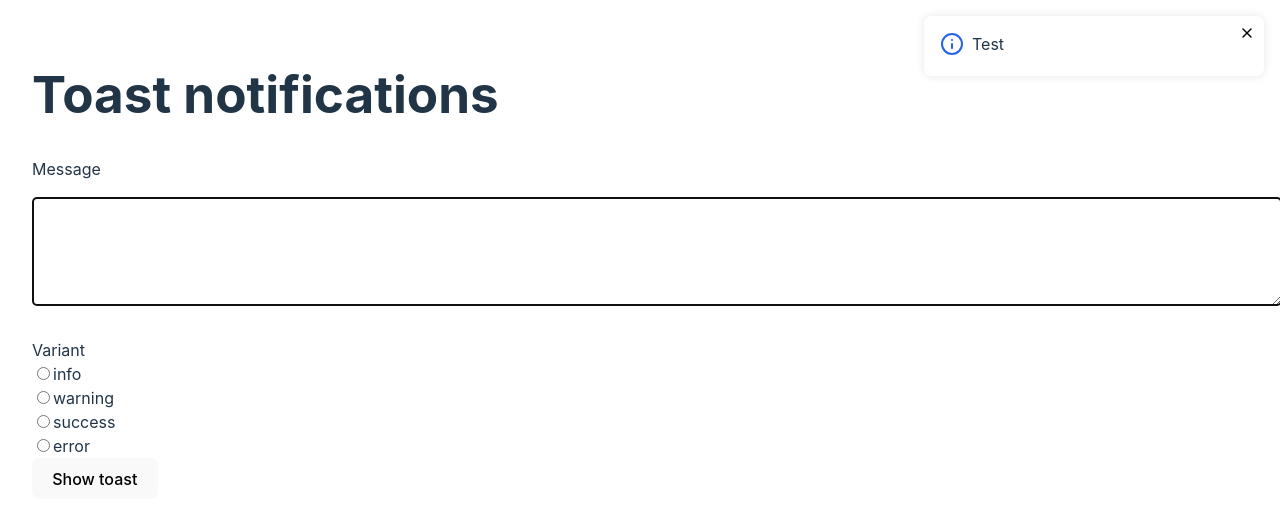
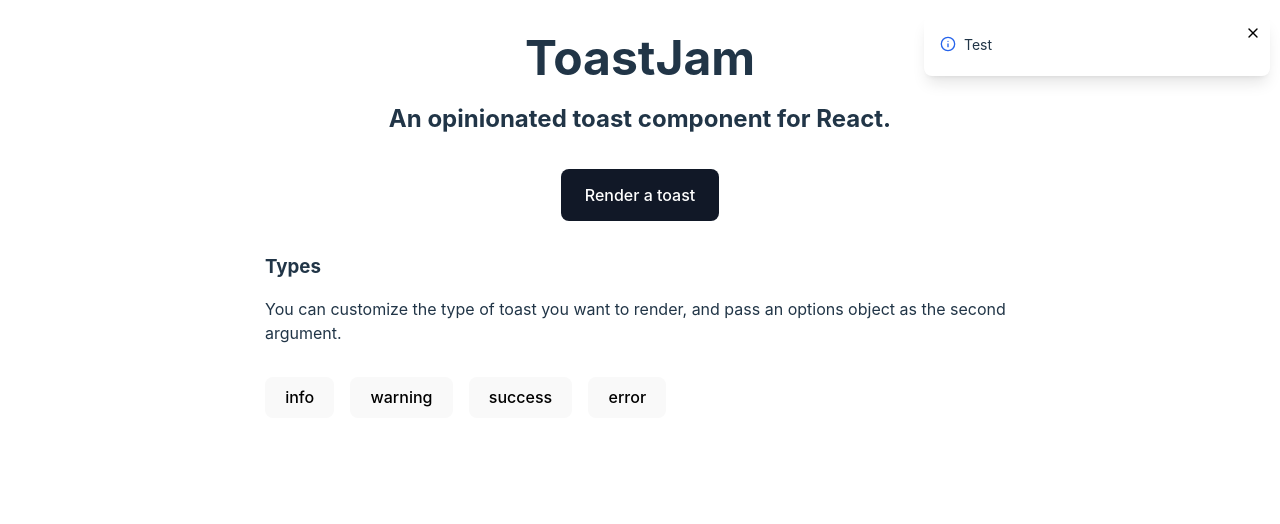
Before and after one commit to younessbennaj/toast-notifications, a React (Vite) app: page / in a window 1280 px wide. Shown: the top 524 px of the page. Built offline with nearby package versions, Linux system fonts and the light colour scheme.

Commit message:
feat: improve documentation

```diff
--- a/src/App.css
+++ b/src/App.css
@@ -11,3 +11,24 @@ textarea {
   border-radius: 4px;
   border: 1px solid #ccc;
 }
+
+main {
+  max-width: 750px;
+  margin: 0 auto;
+}
+
+.primary-button {
+  background-color: #111827;
+  color: white;
+  border: none;
+  padding: 1em 1.5em;
+  border-radius: 8px;
+  font-size: 1em;
+  font-weight: 500;
+  cursor: pointer;
+  transition: background-color 0.25s;
+}
+
+.primary-button:focus-within {
+  outline: 8px auto #d1d5db;
+}
--- a/src/App.tsx
+++ b/src/App.tsx
@@ -1,38 +1,159 @@
-import { useState } from "react";
+// import { useState } from "react";
 import "./App.css";
 
-import { Variant, VARIANT_OPTIONS } from "./constants";
+import { VARIANT_OPTIONS } from "./constants";
+import { ToastType } from "./types";
 import { useToast } from "./useToast";
 
+const toastMessages = [
+  { variant: "info", message: "Your profile has been updated successfully." },
+  { variant: "success", message: "You have successfully logged in!" },
+  { variant: "error", message: "An error occurred while saving your changes." },
+  {
+    variant: "warning",
+    message: "Your session is about to expire. Please save your work!",
+  },
+  {
+    variant: "info",
+    message: "A new version is available. Refresh to update.",
+  },
+  {
+    variant: "success",
+    message: "Your password has been changed successfully.",
+  },
+  {
+    variant: "error",
+    message: "Failed to connect to the server. Please try again later.",
+  },
+  {
+    variant: "warning",
+    message: "Storage almost full! Consider freeing up some space.",
+  },
+  { variant: "info", message: "You have new notifications waiting." },
+  { variant: "success", message: "Your order has been placed successfully!" },
+  {
+    variant: "error",
+    message: "Payment failed. Please check your payment details.",
+  },
+  {
+    variant: "warning",
+    message: "Password strength is weak. Consider using a stronger password.",
+  },
+  { variant: "info", message: "New messages in your inbox." },
+  { variant: "success", message: "File uploaded successfully!" },
+  { variant: "error", message: "File upload failed. Please try again." },
+  {
+    variant: "warning",
+    message: "You have unsaved changes. Be sure to save before exiting.",
+  },
+  { variant: "info", message: "Settings updated successfully." },
+  { variant: "success", message: "You’ve been subscribed to our newsletter." },
+  {
+    variant: "error",
+    message: "Login attempt failed. Please check your credentials.",
+  },
+  { variant: "warning", message: "You are nearing your API request limit." },
+] as ToastType[];
+
+function getRandomMessage() {
+  return toastMessages[Math.floor(Math.random() * toastMessages.length)];
+}
+
 function App() {
-  const [message, setMessage] = useState("");
-  const [variant, setVariant] = useState<Variant>("info");
+  // const [message, setMessage] = useState("");
+  // const [variant, setVariant] = useState<Variant>("info");
 
-  function handleVariantChange(event: React.ChangeEvent<HTMLInputElement>) {
-    setVariant(event.target.value as Variant);
-  }
+  // function handleVariantChange(event: React.ChangeEvent<HTMLInputElement>) {
+  //   setVariant(event.target.value as Variant);
+  // }
 
-  function handleSubmit(event: React.FormEvent<HTMLFormElement>) {
-    event.preventDefault();
-    createToast({
-      duration: 2000,
-      message,
-      variant,
-    });
-  }
+  // function handleSubmit(event: React.FormEvent<HTMLFormElement>) {
+  //   event.preventDefault();
+  //   createToast({
+  //     duration: 2000,
+  //     message,
+  //     variant,
+  //   });
+  // }
 
-  const handleTextareaChange = (
-    event: React.ChangeEvent<HTMLTextAreaElement>
-  ) => {
-    setMessage(event.target.value);
-  };
+  // const handleTextareaChange = (
+  //   event: React.ChangeEvent<HTMLTextAreaElement>
+  // ) => {
+  //   setMessage(event.target.value);
+  // };
 
   const { createToast } = useToast();
 
   return (
     <main>
-      <h1>Toast notifications</h1>
-      <form onSubmit={handleSubmit}>
+      <div
+        style={{
+          textAlign: "center",
+          marginBottom: "2rem",
+        }}
+      >
+        <h1
+          style={{
+            fontSize: "3rem",
+            marginBottom: "1rem",
+          }}
+        >
+          ToastJam
+        </h1>
+        <h2
+          style={{
+            marginBottom: "2rem",
+          }}
+        >
+          An opinionated toast component for React.
+        </h2>
+        <button
+          className="primary-button"
+          onClick={() => createToast(getRandomMessage())}
+        >
+          Render a toast
+        </button>
+      </div>
+      <div
+        style={{
+          display: "flex",
+          flexDirection: "column",
+          gap: "1rem",
+        }}
+      >
+        <h3>Types</h3>
+        <p>
+          You can customize the type of toast you want to render, and pass an
+          options object as the second argument.
+        </p>
+
+        <ul
+          style={{
+            display: "flex",
+            gap: "1rem",
+            listStyle: "none",
+            padding: 0,
+          }}
+        >
+          {VARIANT_OPTIONS.map((variant) => (
+            <li key={variant}>
+              <button
+                onClick={() =>
+                  createToast({
+                    variant,
+                    duration: 2000,
+                    message: `This is a ${variant} toast`,
+                  })
+                }
+              >
+                {variant}
+              </button>
+            </li>
+          ))}
+        </ul>
+      </div>
+
+      {/* <form onSubmit={handleSubmit}>
         <div
           style={{
             display: "flex",
@@ -66,7 +187,7 @@ function App() {
           ))}
         </div>
         <button type="submit">Show toast</button>
-      </form>
+      </form> */}
     </main>
   );
 }
--- a/src/components/Toast/Toast.module.css
+++ b/src/components/Toast/Toast.module.css
@@ -12,14 +12,17 @@
 }
 
 .toast {
-  box-shadow: 0 0 10px rgba(0, 0, 0, 0.1);
+  box-shadow: 0 10px 15px -3px rgb(0 0 0 / 0.1), 0 4px 6px -4px rgb(0 0 0 / 0.1);
   border-radius: 8px;
-  padding: 16px 24px 20px 16px;
+  padding: 16px 30px 20px 16px;
   width: 300px;
   position: relative;
   background-color: #fff;
   display: flex;
   align-items: center;
-  justify-items: center;
   gap: 8px;
+
+  span {
+    font-size: 14px;
+  }
 }
--- a/src/components/Toast/index.tsx
+++ b/src/components/Toast/index.tsx
@@ -19,9 +19,18 @@ function Toast({
 
   return (
     <div className={styles.toast}>
-      <Icon color={COLORS_BY_VARIANT[variant].iconColor} />
+      <div
+        style={{
+          display: "flex",
+          alignItems: "center",
+          justifyContent: "center",
+        }}
+      >
+        <Icon color={COLORS_BY_VARIANT[variant].iconColor} size={16} />
+      </div>
+
       <div>
-        <p>{children}</p>
+        <span>{children}</span>
         <button
           className={styles.closeButton}
           onClick={() => {
--- a/src/components/ToastProvider/ToastProvider.tsx
+++ b/src/components/ToastProvider/ToastProvider.tsx
@@ -12,7 +12,7 @@ export const ToastContext = createContext<{
     variant,
   }: {
     message: string;
-    duration: number;
+    duration?: number;
     variant: Variant;
   }) => void;
 }>({
--- a/src/index.css
+++ b/src/index.css
@@ -31,6 +31,16 @@ body {
 h1 {
   font-size: 3.2em;
   line-height: 1.1;
+}
+
+h1,
+h2,
+h3,
+h4,
+h5,
+h6 {
+  font-weight: 700;
+  margin: 0;
 }
 
 ul {
```
